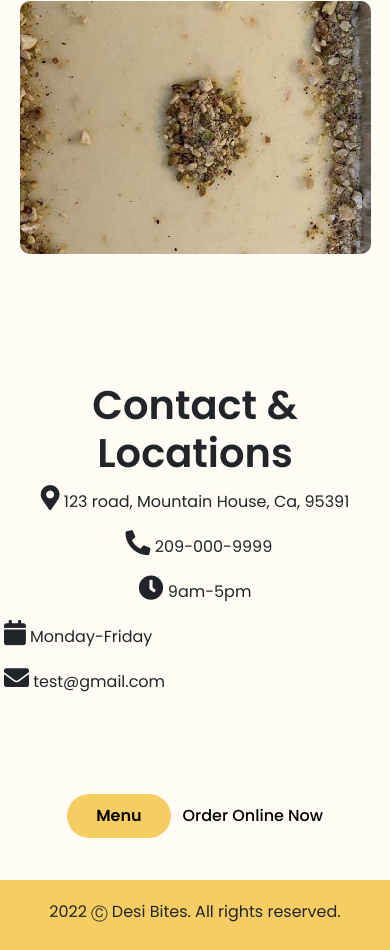
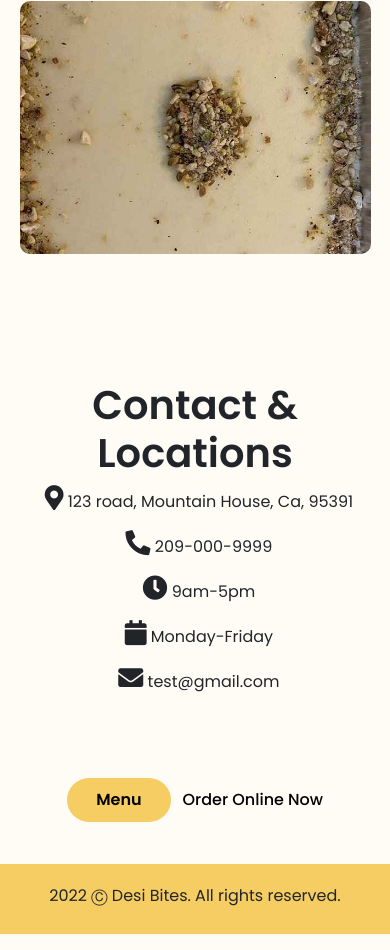
Before and after one commit to Th3-H4xx0r/DesiBitesWebsite, a plain HTML site: page index.html in a window 390 px wide. Shown: the part 4582-5532 px from the top of the page. Drawn offline with nearby package versions, Linux system fonts and the light colour scheme.

Commit message:
Fixed mobile view home

```diff
--- a/index.html
+++ b/index.html
@@ -423,26 +423,26 @@
             <h1 class="section-5-head">Contact & <br>Locations</h1>
         </center>
 
-        <div class="d-flex justify-content-center">
-            <p class="location-text"><i class="fas fa-map-marker-alt icon-location"></i> 123 road, Mountain House,
+        <center>
+            <p class="phone-text"><i class="fas fa-map-marker-alt icon-location"></i> 123 road, Mountain House,
                 Ca, 95391</p>
-        </div>
+        </center>
 
         <center>
             <p class="phone-text"><i class="fas fa-phone-alt icon-location"></i> 209-000-9999</p>
         </center>
 
-        <div class="d-flex justify-content-center">
-            <p class="location-text"><i class="fas fa-clock icon-location"></i> 9am-5pm</p>
-        </div>
+        <center>
+            <p class="phone-text"><i class="fas fa-clock icon-location"></i> 9am-5pm</p>
+        </center>
 
-        <div class="d-flex justify-content-center">
+        <center>
             <p class="phone-text"><i class="fas fa-calendar icon-location"></i> Monday-Friday</p>
-        </div>
+        </center>
 
-        <div class="d-flex justify-content-center">
+        <center>
             <p class="phone-text"><i class="fas fa-envelope icon-location"></i> test@gmail.com</p>
-        </div>
+        </center>
 
     </section>
 
```
